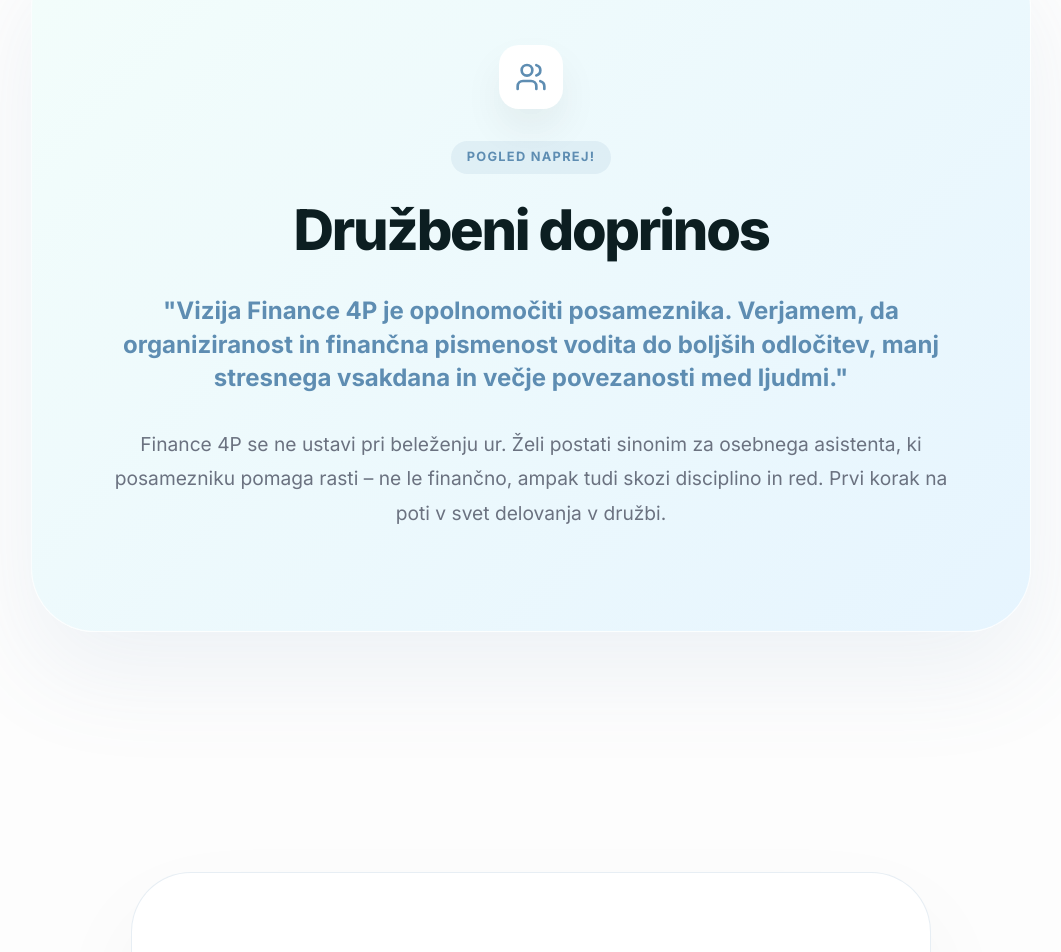
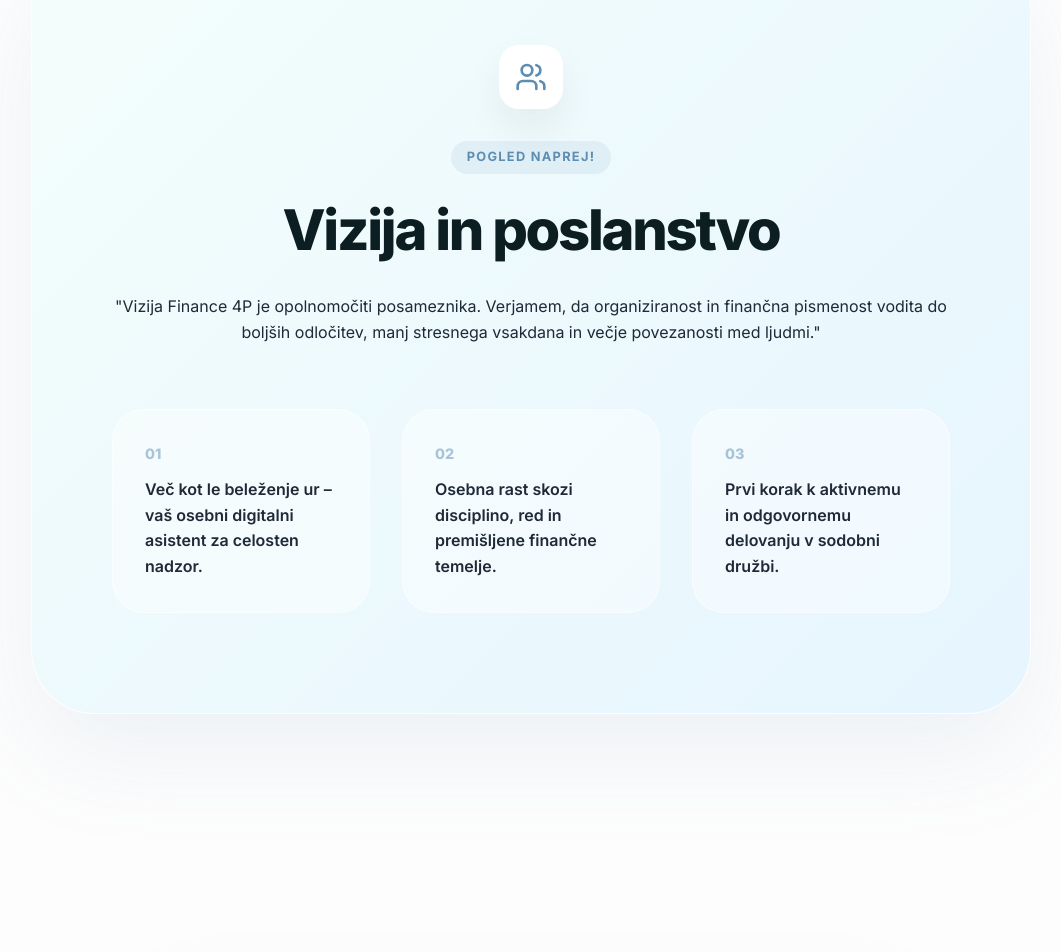
Before and after one commit to filipkolle/Landing-4P, a React (Vite) app: page /o-nas in a window 1280 px wide. Shown: the part 2894-3846 px from the top of the page, without its empty margins (109-1170 px from the left). Built offline with nearby package versions, Linux system fonts and the light colour scheme.

Commit message:
Refinement: Renamed section to 'Vizija in poslanstvo' and structured content into a professional grid

```diff
--- a/src/pages/AboutPage.jsx
+++ b/src/pages/AboutPage.jsx
@@ -149,13 +149,25 @@
                <Users size={32} />
             </div>
             <span className="section-label">Pogled naprej!</span>
-            <h2>Družbeni doprinos</h2>
+            <h2>Vizija in poslanstvo</h2>
             <p className="vision-contribution">
               "Vizija Finance 4P je opolnomočiti posameznika. Verjamem, da organiziranost in finančna pismenost vodita do boljših odločitev, manj stresnega vsakdana in večje povezanosti med ljudmi."
             </p>
-            <p className="vision-sub-text">
-              Finance 4P se ne ustavi pri beleženju ur. Želi postati sinonim za osebnega asistenta, ki posamezniku pomaga rasti – ne le finančno, ampak tudi skozi disciplino in red. Prvi korak na poti v svet delovanja v družbi.
-            </p>
+
+            <div className="vision-points-grid">
+              <div className="vision-point">
+                <span className="point-number">01</span>
+                <p>Več kot le beleženje ur – vaš osebni digitalni asistent za celosten nadzor.</p>
+              </div>
+              <div className="vision-point">
+                <span className="point-number">02</span>
+                <p>Osebna rast skozi disciplino, red in premišljene finančne temelje.</p>
+              </div>
+              <div className="vision-point">
+                <span className="point-number">03</span>
+                <p>Prvi korak k aktivnemu in odgovornemu delovanju v sodobni družbi.</p>
+              </div>
+            </div>
           </motion.div>
         </div>
       </section>
--- a/src/styles/About.css
+++ b/src/styles/About.css
@@ -190,15 +190,47 @@
   letter-spacing: -0.04em;
 }
 
-.vision-contribution {
-  font-size: 1.5rem;
-  font-weight: 700;
-  line-height: 1.4;
-  color: var(--primary);
-  margin-bottom: 32px;
+.vision-points-grid {
+  display: grid;
+  grid-template-columns: repeat(3, 1fr);
+  gap: 32px;
+  margin-top: 64px;
+  text-align: left;
 }
 
-.vision-sub-text { font-size: 1.2rem; color: var(--text-muted); line-height: 1.8; }
+.vision-point {
+  background: rgba(255, 255, 255, 0.4);
+  padding: 32px;
+  border-radius: 32px;
+  border: 1px solid rgba(255, 255, 255, 0.6);
+  transition: transform 0.3s ease;
+}
+
+.vision-point:hover {
+  transform: translateY(-5px);
+  background: #fff;
+}
+
+.point-number {
+  font-size: 0.9rem;
+  font-weight: 800;
+  color: var(--primary);
+  opacity: 0.5;
+  display: block;
+  margin-bottom: 12px;
+}
+
+.vision-point p {
+  font-size: 1rem;
+  line-height: 1.6;
+  color: var(--text-main);
+  margin: 0;
+  font-weight: 550;
+}
+
+@media (max-width: 1024px) {
+  .vision-points-grid { grid-template-columns: 1fr; }
+}
 
 /* 6. Waitlist */
 .about-cta-section {
```
